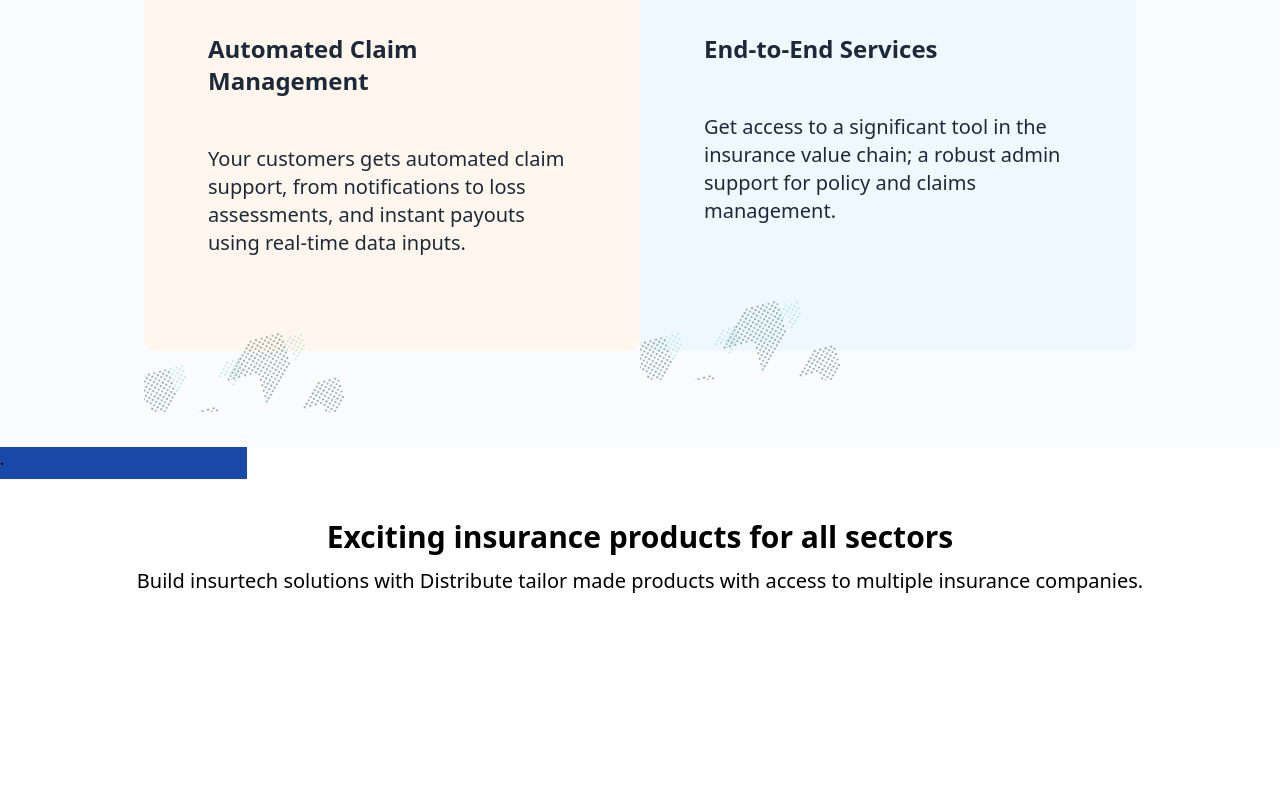
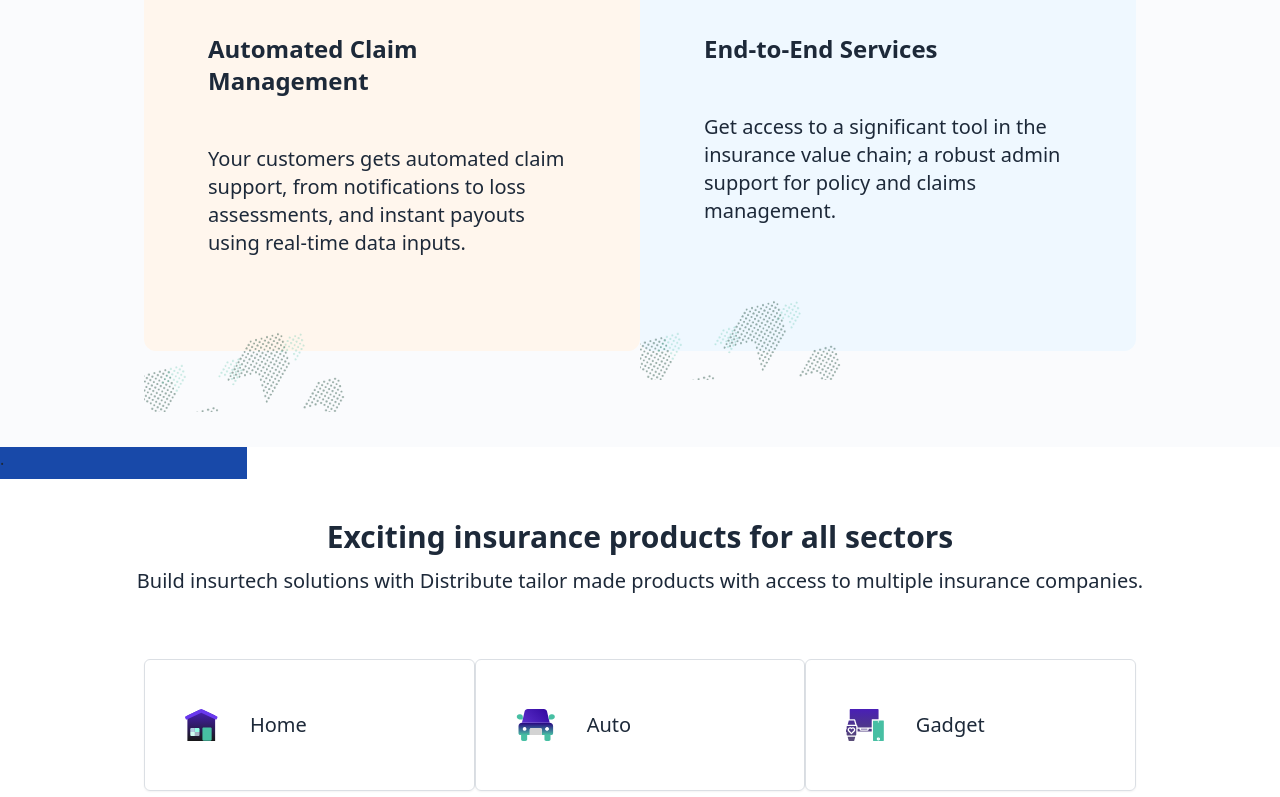
Before and after one commit to Andhrah/mycover-ai, a Nuxt app: page / in a window 1280 px wide. Shown: the part 2000-2797 px from the top of the page. Before the commit the page ends 2595 px from the top, so only its background shows below. Built offline with nearby package versions, Linux system fonts and the light colour scheme.

Commit message:
implement feature section

```diff
--- a/pages/homepage.vue
+++ b/pages/homepage.vue
@@ -19,7 +19,7 @@ export default {
 
 <template>
   <main class="h-screen">
-    <section class="bg-fixed h-[90%] bg-image pl-36 pt-24">
+    <section class="bg-fixed h-[90%] bg-image pl-36 pt-36">
 
       <div class="flex w-[33%] bg-[#F9FAFB] rounded-3xl px-1 h-[2.125rem] border border-[#F2F4F7] items-center justify-between">
         <p class="bg-[#47BFA3] text-[#FFFFFF] rounded-3xl px-3 text-xs	h-[1.625rem] flex items-center">Just in!</p>
@@ -125,7 +125,7 @@ export default {
 
     </section>
 
-    <section class="text-center">
+    <section class="text-center text-[#1D2939] pb-20">
       <div class="flex h-8 bg-[#1849A9] w-[15.4375rem]">.</div>
 
       <h2 class="text-3xl font-bold mb-3 mt-10">Exciting insurance products for all sectors </h2>
@@ -133,10 +133,38 @@ export default {
         Build insurtech solutions with Distribute tailor made products with access to multiple insurance companies.
       </p>
 
-      <div>
-        <div></div>
-        <div></div>
-        <div></div>
+      <div class="flex justify-between px-36 mt-16">
+        <div class="flex items-center w-[22.9375rem] h-[8.25rem] border rounded-md border-[#DBDFE4] px-10 shadow-sm">
+          <img src="~/assets/images/home.svg" alt="home icon" class="h-8">
+          <h2 class="ml-8 text-xl">Home</h2>
+        </div>
+
+        <div class="flex items-center w-[22.9375rem] h-[8.25rem] border rounded-md border-[#DBDFE4] px-10 shadow-sm">
+          <img src="~/assets/images/auto.svg" alt="home icon" class="h-8">
+          <h2 class="ml-8 text-xl">Auto</h2>
+        </div>
+
+        <div class="flex items-center w-[22.9375rem] h-[8.25rem] border rounded-md border-[#DBDFE4] px-10 shadow-sm">
+          <img src="~/assets/images/gadgets.svg" alt="home icon" class="h-8">
+          <h2 class="ml-8 text-xl">Gadget</h2>
+        </div>
+      </div>
+
+      <div class="flex justify-between px-36 mt-8">
+        <div class="flex items-center w-[22.9375rem] h-[8.25rem] border rounded-md border-[#DBDFE4] px-10 shadow-sm">
+          <img src="~/assets/images/travel.svg" alt="home icon" class="h-8">
+          <h2 class="ml-8 text-xl">Travel</h2>
+        </div>
+
+        <div class="flex items-center w-[22.9375rem] h-[8.25rem] border rounded-md border-[#DBDFE4] px-10 shadow-sm">
+          <img src="~/assets/images/health.svg" alt="home icon" class="h-8">
+          <h2 class="ml-8 text-xl">Health</h2>
+        </div>
+
+        <div class="flex items-center w-[22.9375rem] h-[8.25rem] px-10">
+          <button class="ml-8 text-base text-[#47BFA3] mr-6">View more</button>
+          <i class="ri-arrow-right-s-line"></i>
+        </div>
       </div>
     </section>
   </main>
```
